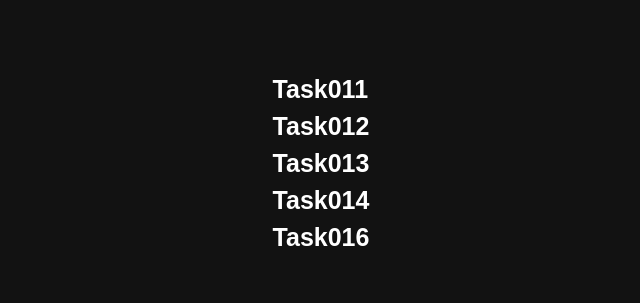
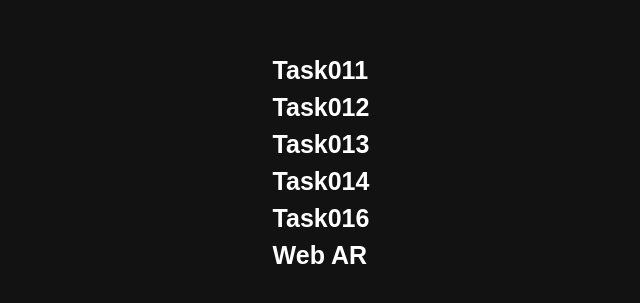
Before and after one commit to Sh0utaa/LearningThreeJs, a React (Vite) app: page / in a window 1280 px wide. Shown: the part 237-540 px from the top of the page, without its empty margins (319-959 px from the left). Built offline with nearby package versions, Linux system fonts and the light colour scheme.

Commit message:
finished routing

```diff
--- a/src/App.jsx
+++ b/src/App.jsx
@@ -39,6 +39,9 @@ const App = () => (
                 <li>
                   <a href="/task016">Task016</a>
                 </li>
+                <li>
+                  <a href="https://web-ar-three-js.vercel.app">Web AR</a>
+                </li>
               </ul>
             </nav>
           </div>
```
